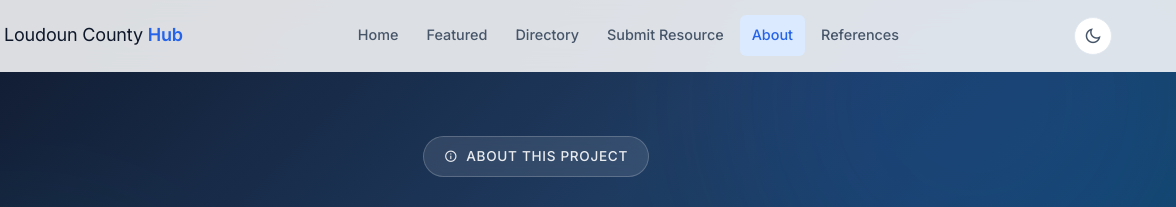
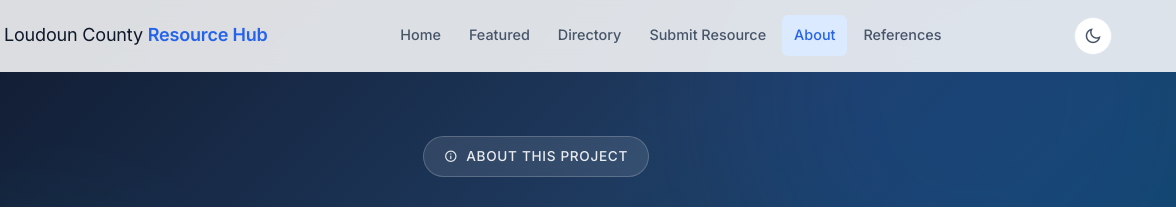
Before and after one commit to jaidanp/loudoun-resource-hub, a website built with Vite: page about.html in a window 1280 px wide. Shown: the top 207 px of the page, 104-1280 px from the left. Built offline with nearby package versions, Linux system fonts and the light colour scheme.

Commit message:
fix about page text and add PDFs

```diff
--- a/about.html
+++ b/about.html
@@ -34,7 +34,7 @@
           <span class="navbar__logo-icon" aria-hidden="true">
             <i class="ri-community-line"></i>
           </span>
-          <span class="navbar__logo-text">Loudoun County <strong>Hub</strong></span>
+          <span class="navbar__logo-text">Loudoun County <strong>Resource Hub</strong></span>
         </a>
 
         <nav class="navbar__nav" role="navigation" aria-label="Primary navigation">
@@ -425,7 +425,7 @@
             <span class="navbar__logo-icon" aria-hidden="true">
               <i class="ri-community-line"></i>
             </span>
-            <span class="navbar__logo-text">Loudoun County <strong>Hub</strong></span>
+            <span class="navbar__logo-text">Loudoun County <strong>Resource Hub</strong></span>
           </a>
           <p class="footer__brand-text">
             A community-built directory connecting Loudoun County residents
```
Also changed, not shown: dist/about.html.
